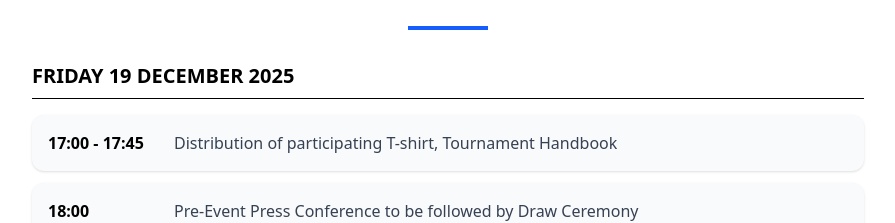
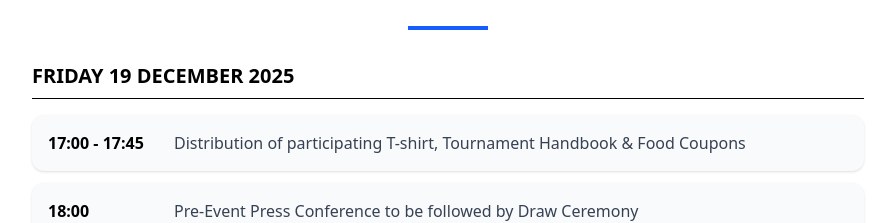
Before and after one commit to Shivanshu666/Tennis-, a React (Vite) app in the folder Client/: page / in a window 1280 px wide. Shown: the part 4020-4243 px from the top of the page, without its empty margins (192-1087 px from the left). Built offline with nearby package versions, Linux system fonts and the light colour scheme.

Commit message:
Add coupons

```diff
--- a/Client/src/components/Home.jsx
+++ b/Client/src/components/Home.jsx
@@ -212,7 +212,7 @@ const Home = () => {
     {
       date: "FRIDAY 19 DECEMBER 2025",
       items: [
-        { time: "17:00 - 17:45", event: "Distribution of participating T-shirt, Tournament Handbook" },
+        { time: "17:00 - 17:45", event: "Distribution of participating T-shirt, Tournament Handbook & Food Coupons" },
         { time: "18:00", event: "Pre-Event Press Conference to be followed by Draw Ceremony" },
 
       ],
```
